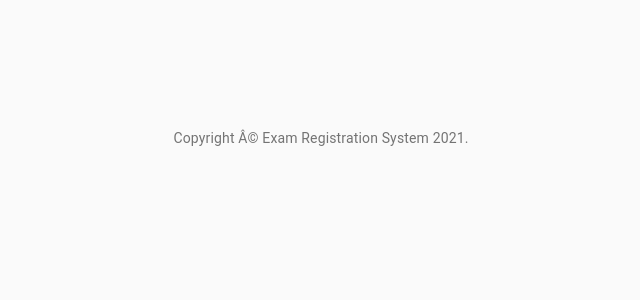
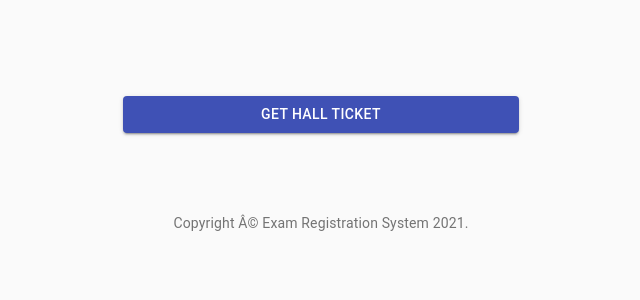
Before and after one commit to prithamimmanuel/examregistrationapp, a React (Create React App) app in the folder new_project/frontend/: page /examoptions/1/hallticket/1 in a window 1280 px wide. Shown: the top 300 px of the page, without its empty margins (319-959 px from the left). Built offline with nearby package versions, Linux system fonts and the light colour scheme.

Commit message:
Co-authored-by: Pritham Immanuel Ilango <prithamimmanuel@gmail.com> Co-authored-by: SaiCharanB <SaiCharanB@users.noreply.github.com>

```diff
--- a/new_project/frontend/src/App.js
+++ b/new_project/frontend/src/App.js
@@ -82,7 +82,7 @@ class App extends Component {
             path="/examoptions/:s_id/hallticket/:exam_id"
             exact
             render={(props) => {
-              return <Hallticket />;
+              return <Hallticket {...props}/>;
             }}
           />
 
--- a/new_project/frontend/src/Student/hallticket.js
+++ b/new_project/frontend/src/Student/hallticket.js
@@ -1,4 +1,4 @@
-import React, { useState } from 'react';
+import React,{useState,useEffect} from 'react';
 import Avatar from '@material-ui/core/Avatar';
 import Button from '@material-ui/core/Button';
 import CssBaseline from '@material-ui/core/CssBaseline';
@@ -68,39 +68,84 @@ export default function Hallticket(props) {
     const classes = useStyles();
 
     console.log("Hello");
+    function createData(add,age,DOB,e_date,s_name,ph_number,venue,e_id,paid,seat_number,s_id,sub,v_id) {
+        return { add,age,DOB,e_date,s_name,ph_number,venue,e_id,paid,seat_number,s_id,sub,v_id};
+      }
+
+    let exam_id = props.match['params'].exam_id;
+    let student_id = props.match['params'].s_id;
+
+    const [exam,setExam] = useState("");
+
+    console.log(props);
+
+    // useEffect(()=>{
+    //     axios.post('http://localhost:5000/examdetails',{
+    //         exam_id:exam_id
+    //     })
+    //     .then((res)=>{
+    //         setExam(res.data.exam[0]);
+    //         // console.log(res.data);
+    //     })
+    //     .catch((e)=>console.log("ERROR: ",e));
+    // },[])
+
+    // console.log(exam[0]);
+
+    // //for the seating table
+
+    // //pullingo values
 
 
-    const [exam_date, setExamDate] = useState("");
-    const [venue, setVenue] = useState("");
-    const [submitClick, setsubmitClick] = useState(false);
-
-    //for the seating table
-
-    //pullingo values
+    // function createData(add, age, DOB, e_date, s_name, ph_number, venue, e_id, paid, seat_number, s_id, sub, v_id) {
+    //     return { add, age, DOB, e_date, s_name, ph_number, venue, e_id, paid, seat_number, s_id, sub, v_id };
+    // }
 
 
-    function createData(add, age, DOB, e_date, s_name, ph_number, venue, e_id, paid, seat_number, s_id, sub, v_id) {
-        return { add, age, DOB, e_date, s_name, ph_number, venue, e_id, paid, seat_number, s_id, sub, v_id };
-    }
+    // // let [rows,setRows]=useState([]);
+    // let [rows, setRows] = useState([]);
+    // //seating table stuff ends^
 
-    // const rows = [
-    //   createData('Frozen yoghurt', 159, 6.0, 24, 4.0),
-    //   createData('Ice cream sandwich', 237, 9.0, 37, 4.3),
-    //   createData('Eclair', 262, 16.0, 24, 6.0),
-    //   createData('Cupcake', 305, 3.7, 67, 4.3),
-    //   createData('Gingerbread', 356, 16.0, 49, 3.9),
-    // ];
+    // console.log("reached");
+
+    // let rows1=[]
+    // rows1.push(createData(exam.Address, exam.Age, exam.DOB, exam.Exam_Date, exam.Name, exam.Phone_no, exam.Venue, exam.exam_id, exam.paid, exam.seatno, exam.student_id, exam.subject, exam.venue_id));
+    // setRows(rows1);
+    const [submitClick,setsubmitClick] = useState(false);
+    let [rows, setRows] = useState([]);
+    const handle_submit = (e) => {
+        e
+        .preventDefault();
+        setsubmitClick(true);
+
+        console.log("bruhbruhbruh");
+        axios
+            .post("http://localhost:5000/examdetails", {
+                exam_id:exam_id
+            })
+            .then((res) => {
+                // setsubmitClick(true);
+                if (res.data.error === "none") {
+                    console.log("response", res.data.exam);
+
+                    let rows1=[]
 
 
-    // let [rows,setRows]=useState([]);
-    let [rows, setRows] = useState([]);
-    //seating table stuff ends^
+                    rows1.push(createData(res.data.exam[0].Address, res.data.exam[0].Age, res.data.exam[0].DOB, res.data.exam[0].Exam_Date, res.data.exam[0].Name, res.data.exam[0].Phone_no, res.data.exam[0].Venue, res.data.exam[0].exam_id, res.data.exam[0].paid, res.data.exam[0].seatno, res.data.exam[0].student_id, res.data.exam[0].subject, res.data.exam[0].venue_id));
 
-    console.log("reached");
+                    setRows(rows1);
+                } else if (res.data.error === "student not found") {
+                    window.location.href = "../../../";
+                } else {
+                    console.log("response", res);
+                }
+            })
+            .catch((err) => console.log(err));
+    };
 
 
     // const {exam_id}=useParams()
-    console.log("props=", props);
+    // console.log("props=", props.match['params']);
     // console.log(exam_id);
     //let exam_id = props.match.params.exam_id;
 
@@ -135,7 +180,7 @@ export default function Hallticket(props) {
 
     //                 console.log(res.data.seats.length);
     //                 for (let i = 0; i < res.data.seats.length; i++) {
-    //                     rows1.push(createData(res.data.seats[i].Address, res.data.seats[i].Age, res.data.seats[i].DOB, res.data.seats[i].Exam_Date, res.data.seats[i].Name, res.data.seats[i].Phone_no, res.data.seats[i].Venue, res.data.seats[i].exam_id, res.data.seats[i].paid, res.data.seats[i].seatno, res.data.seats[i].student_id, res.data.seats[i].subject, res.data.seats[i].venue_id));
+    //                     rows1.push(createData(exam.Address, exam.Age, exam.DOB, exam.Exam_Date, exam.Name, exam.Phone_no, exam.Venue, exam.exam_id, exam.paid, exam.seatno, exam.student_id, exam.subject, exam.venue_id));
     //                 }
     //                 setRows(rows1);
     //             } else if (res.data.error === "student not found") {
@@ -146,11 +191,11 @@ export default function Hallticket(props) {
     //         })
     //         .catch((err) => console.log(err));
     // };
-    let decideRender = () => {
-        console.log("rows now= ", rows);
+    let decideRender = ()=>{
+        console.log("rows now= ",rows);
         let obj;
-        if (submitClick) {
-            obj = (
+        if(submitClick){
+            obj= (
                 <TableContainer component={Paper}>
       <Table className={classes.table} aria-label="simple table">
         <TableHead>
@@ -194,7 +239,7 @@ export default function Hallticket(props) {
             )
         }
         else
-            obj = <div></div>;
+            obj =<div></div>;
     return obj;
     }
     let obj = decideRender();
@@ -203,8 +248,21 @@ export default function Hallticket(props) {
             <CssBaseline />
             <div className={classes.paper}>
 
+                <form className={classes.form} noValidate>
 
 
+
+                    <Button
+                        type="submit"
+                        fullWidth
+                        variant="contained"
+                        color="primary"
+                        className={classes.submit}
+                        onClick={(e)=>{handle_submit(e);}}
+                    >
+                        Get Hall Ticket
+          </Button>
+        </form>
             </div>
             <Box mt={8}>
                 <Copyright />
```
Lines whose indentation alone changed are shown as unchanged.
